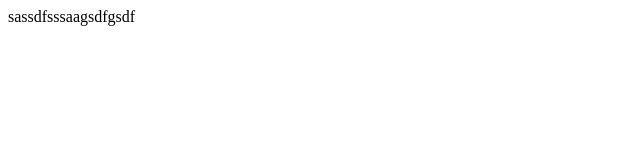
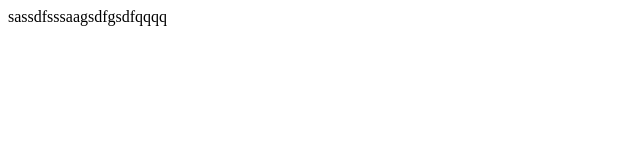
Before and after one commit to michaelyao/michaelprj2, a plain HTML site: page index.html in a window 1280 px wide. Shown: the full height of the page, 0-640 px from the left. Drawn offline with Linux system fonts and the light colour scheme.

Commit message:
Classadoo autocommit

```diff
--- a/index.html
+++ b/index.html
@@ -2,6 +2,6 @@
   <head>
   </head>
   <body>
-    sassdfsssaagsdfgsdf
+    sassdfsssaagsdfgsdfqqqq
   </body>
 </html>
```
